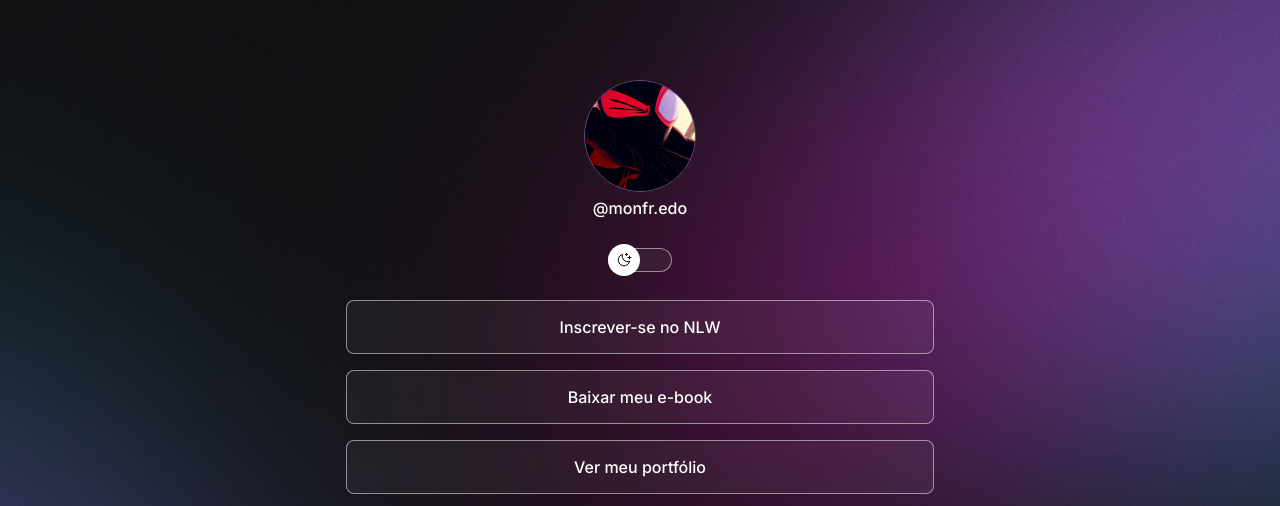
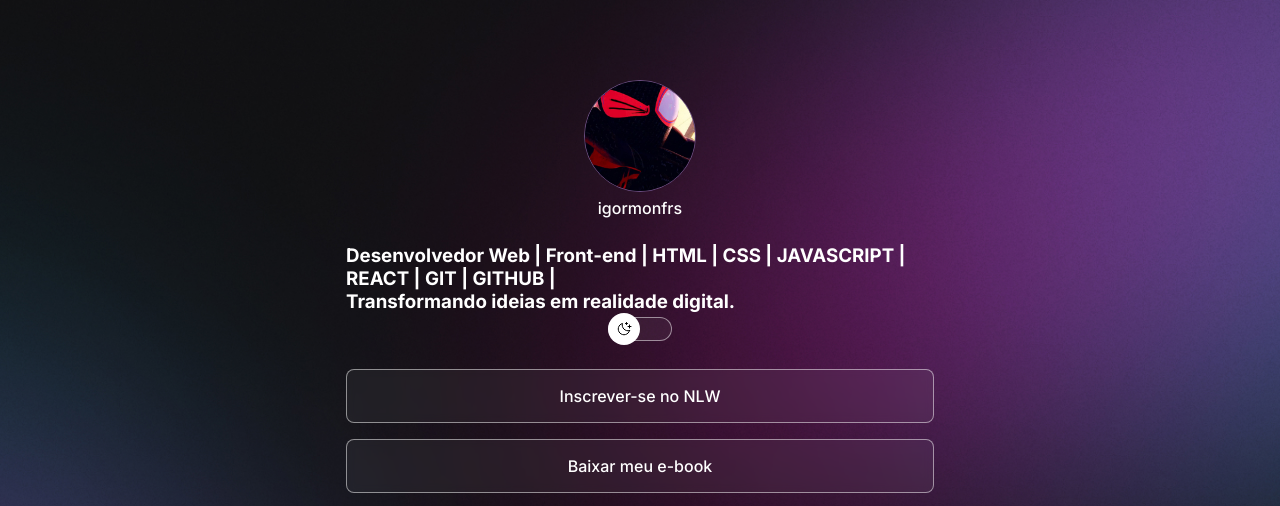
Before and after one commit to igormonfrs/DevLinks, a plain HTML site: page index.html in a window 1280 px wide. Shown: the top 506 px of the page. Drawn offline with nearby package versions, Linux system fonts and the light colour scheme.

Commit message:
creation element about

```diff
--- a/index.html
+++ b/index.html
@@ -14,10 +14,18 @@
     <link rel="stylesheet" href="style.css" />
   </head>
   <body>
+
+    </div>
     <div id="container">
-      <div id="profile">
-        <img class="avatar" src="assets/avatar.jpg" alt="avatar user img" />
-        <p>@monfr.edo</p>
+        <div id="profile">
+          <img class="avatar" src="assets/avatar.jpg" alt="avatar user img" />
+            <p>igormonfrs
+            </p>
+        </div>
+        <div>
+          <div id="about">
+            <h3> Desenvolvedor Web | Front-end | HTML | CSS | JAVASCRIPT | REACT | GIT | GITHUB | <br>
+              <span>Transformando ideias em realidade digital.</span> </h3>
       </div>
       <div id="switch" onclick="toggleMode()">
         <button></button>
```
